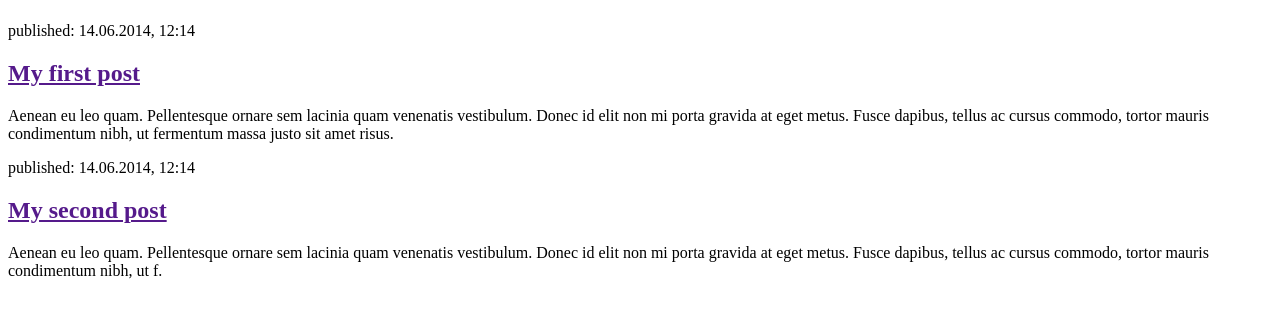
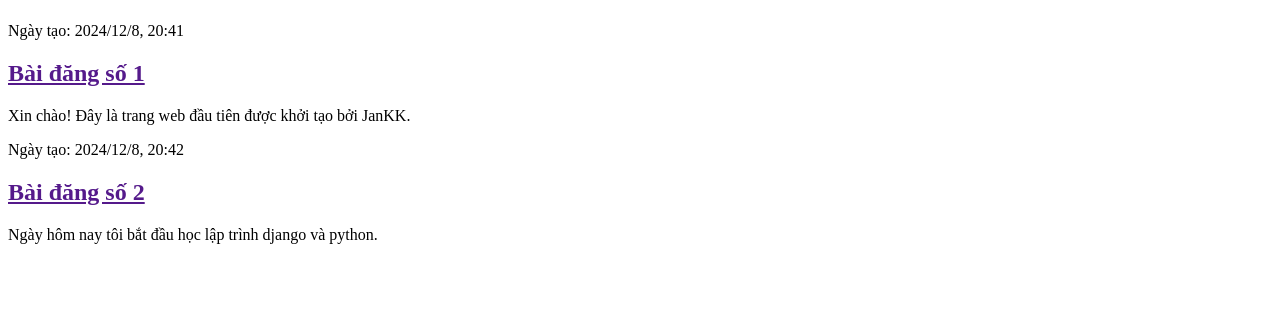
Before and after one commit to JanKKaa/my-first-blog, a Django app: page / in a window 1280 px wide. Shown: the part 58-376 px from the top of the page. Run offline with Django 4.2, Linux system fonts and the light colour scheme.

Commit message:
Chuyển sang tiếng việt  JanKK 241208.

```diff
--- a/blog/templates/blog/post_list.html
+++ b/blog/templates/blog/post_list.html
@@ -9,15 +9,15 @@
         </header>
 
         <article>
-            <time>published: 14.06.2014, 12:14</time>
-            <h2><a href="">My first post</a></h2>
-            <p>Aenean eu leo quam. Pellentesque ornare sem lacinia quam venenatis vestibulum. Donec id elit non mi porta gravida at eget metus. Fusce dapibus, tellus ac cursus commodo, tortor mauris condimentum nibh, ut fermentum massa justo sit amet risus.</p>
+            <time>Ngày tạo: 2024/12/8, 20:41</time>
+            <h2><a href="">Bài đăng số 1</a></h2>
+            <p>Xin chào! Đây là trang web đầu tiên được khởi tạo bởi JanKK.</p>
         </article>
 
         <article>
-            <time>published: 14.06.2014, 12:14</time>
-            <h2><a href="">My second post</a></h2>
-            <p>Aenean eu leo quam. Pellentesque ornare sem lacinia quam venenatis vestibulum. Donec id elit non mi porta gravida at eget metus. Fusce dapibus, tellus ac cursus commodo, tortor mauris condimentum nibh, ut f.</p>
+            <time>Ngày tạo: 2024/12/8, 20:42</time>
+            <h2><a href="">Bài đăng số 2</a></h2>
+            <p>Ngày hôm nay tôi bắt đầu học lập trình django và python.</p>
         </article>
     </body>
 </html>
```
